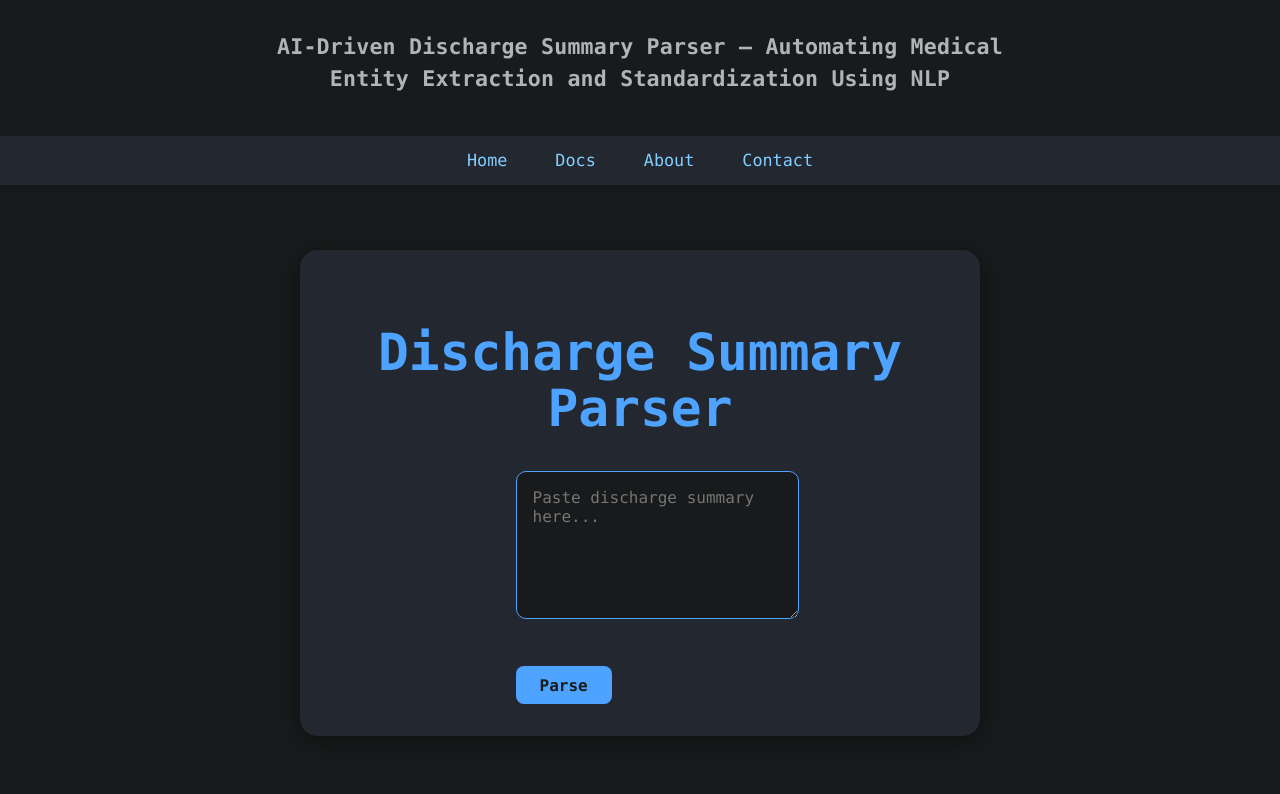
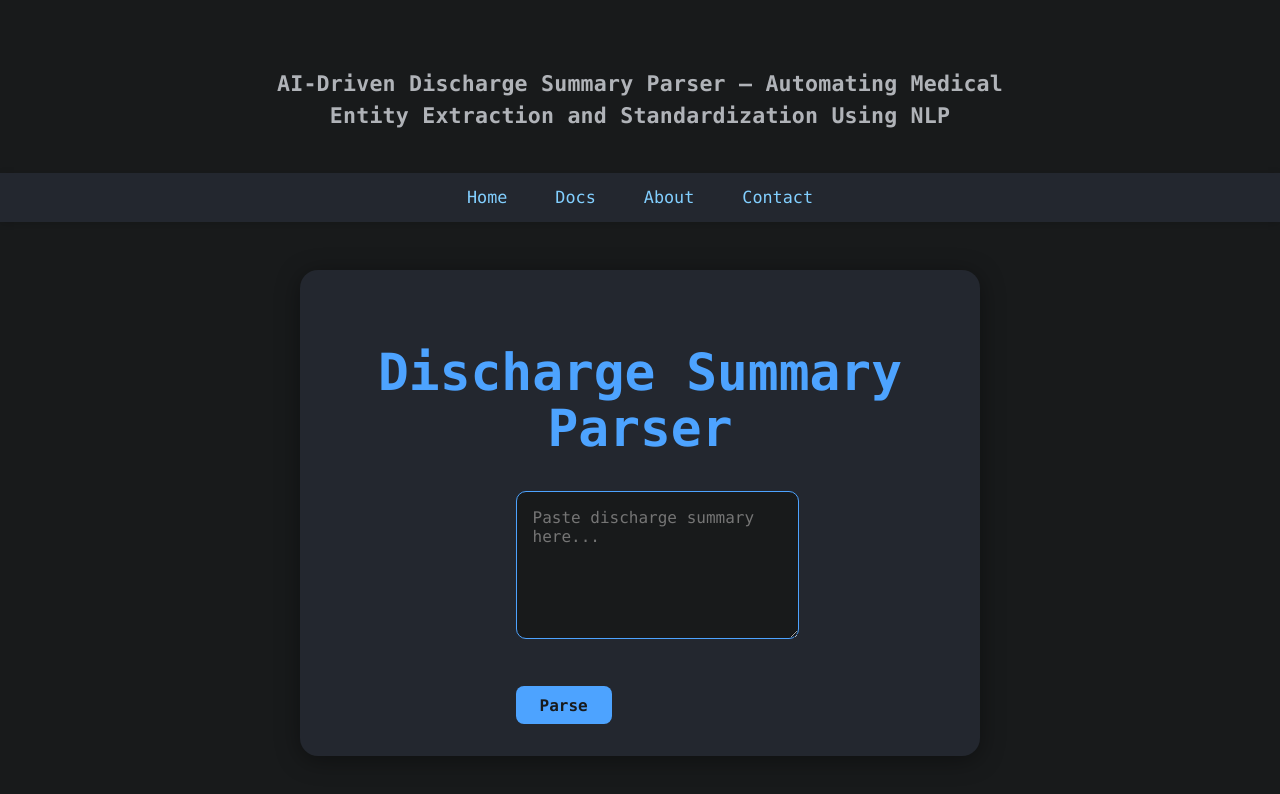
Before and after one commit to danielcollis/DischargeSummaryParser, a React (Vite) app in the folder frontend/: page / in a window 1280 px wide. Shown: the top 794 px of the page. Built offline with nearby package versions, Linux system fonts and the light colour scheme.

Commit message:
fixed spacing entirely

```diff
--- a/frontend/src/App.jsx
+++ b/frontend/src/App.jsx
@@ -10,7 +10,6 @@ const appStyles = `
     min-height: 100vh;
   }
   .center-container {
-    height: 75vh;
     width: 100vw;
     display: flex;
     justify-content: center;
@@ -147,7 +146,7 @@ function App() {
         <a href="#" style={{ color: '#82cfff', textDecoration: 'none', margin: '0 1.5rem', fontWeight: 500, fontSize: '1.05rem' }}>Contact</a>
       </nav>
       <div className="center-container" style={{ marginTop: 0 }}>
-        <div className="card" style={{ marginTop: 0 }}>
+        <div className="card" style={{ marginTop: '2.5rem' }}>
           <h1>Discharge Summary Parser</h1>
           <form onSubmit={handleSubmit}>
             <textarea
```
